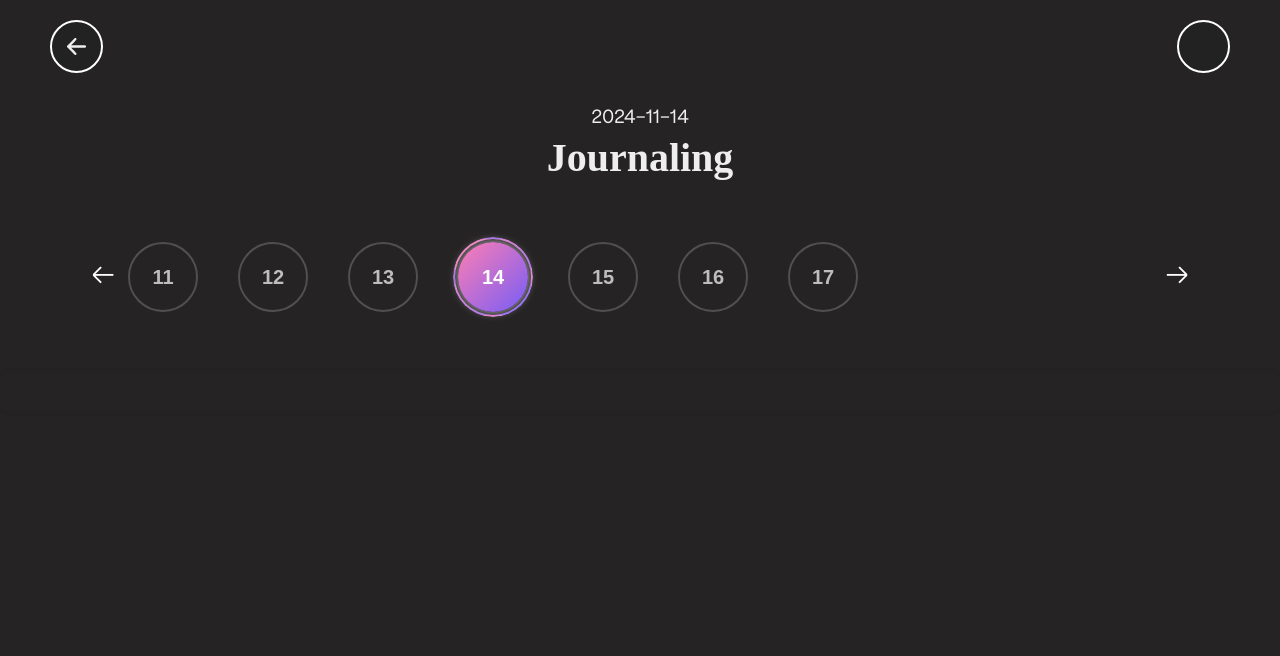
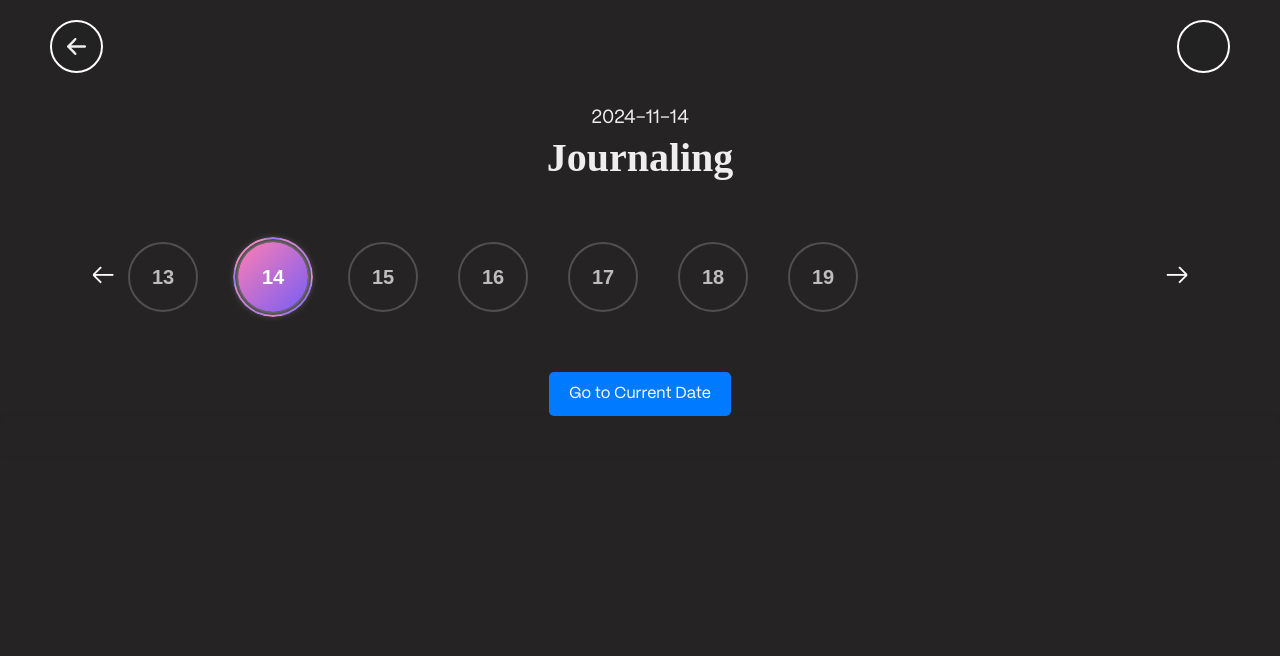
Before and after one commit to MisterAmig0/MONK, a Flask app: page /journaling in a window 1280 px wide. Shown: the top 656 px of the page. Run offline with Flask 3, Linux system fonts and the light colour scheme; the visitor is signed in with stand-in values (Sample User, id 1); data comes from the database, SQL or seed files in the repository; some web fonts are replaced.

Commit message:
Current day button

```diff
--- a/app.py
+++ b/app.py
@@ -49,7 +49,6 @@ def select_theme():
     if not user:
         return redirect(url_for('index'))
     return render_template('select_theme.html')
-
 @app.route('/journaling', methods=['GET', 'POST'])
 def journaling():
     user = session.get('user')
@@ -98,8 +97,10 @@ def journaling():
         posts=[post.to_dict() for post in user_posts],
         selected_date=selected_date,
         formatted_day_date=formatted_day_date,  # Pass formatted day and date
-        timedelta=timedelta  # Pass timedelta to the template
+        timedelta=timedelta,  # Pass timedelta to the template
+        datetime=datetime  # Pass datetime to the template
     )
+
 @app.route('/delete_post/<int:post_id>', methods=['POST'])
 def delete_post(post_id):
     user = session.get('user')
--- a/static/css/journaling.css
+++ b/static/css/journaling.css
@@ -1,5 +1,24 @@
 .date-header {
     text-align: center;
+}
+
+.go-to-current {
+    margin-top: 10px;
+    text-align: center;
+}
+
+.current-date-button {
+    padding: 10px 20px;
+    background-color: #007BFF;
+    color: #fff;
+    border: none;
+    border-radius: 5px;
+    cursor: pointer;
+    font-size: 16px;
+}
+
+.current-date-button:hover {
+    background-color: #0056b3;
 }
 
 .carousel-container {
--- a/templates/journaling.html
+++ b/templates/journaling.html
@@ -28,7 +28,7 @@
         <div id="dateCarousel" class="carousel-container">
             <button class="carousel-btn" id="prevBtn">←</button>
             <div class="carousel-dates">
-            {% for offset in range(-3, 4) %}
+                {% for offset in range(-1, 6) %}
                 {% set current_date = (selected_date + timedelta(days=offset)) %}
                 <form method="get" action="/journaling" class="carousel-item">
                     <input type="hidden" name="date" value="{{ current_date }}">
@@ -41,6 +41,16 @@
                 {% endfor %}
             </div>
             <button class="carousel-btn" id="nextBtn">→</button>
+        </div>
+
+        <!-- Go to Current Date Button -->
+        <div class="go-to-current">
+            <form method="get" action="/journaling">
+                <input type="hidden" name="date" value="{{ datetime.today().strftime('%Y-%m-%d') }}">
+                <button type="submit" class="current-date-button">
+                    Go to Current Date
+                </button>
+            </form>
         </div>
 
 
```
Lines whose indentation alone changed are shown as unchanged.
